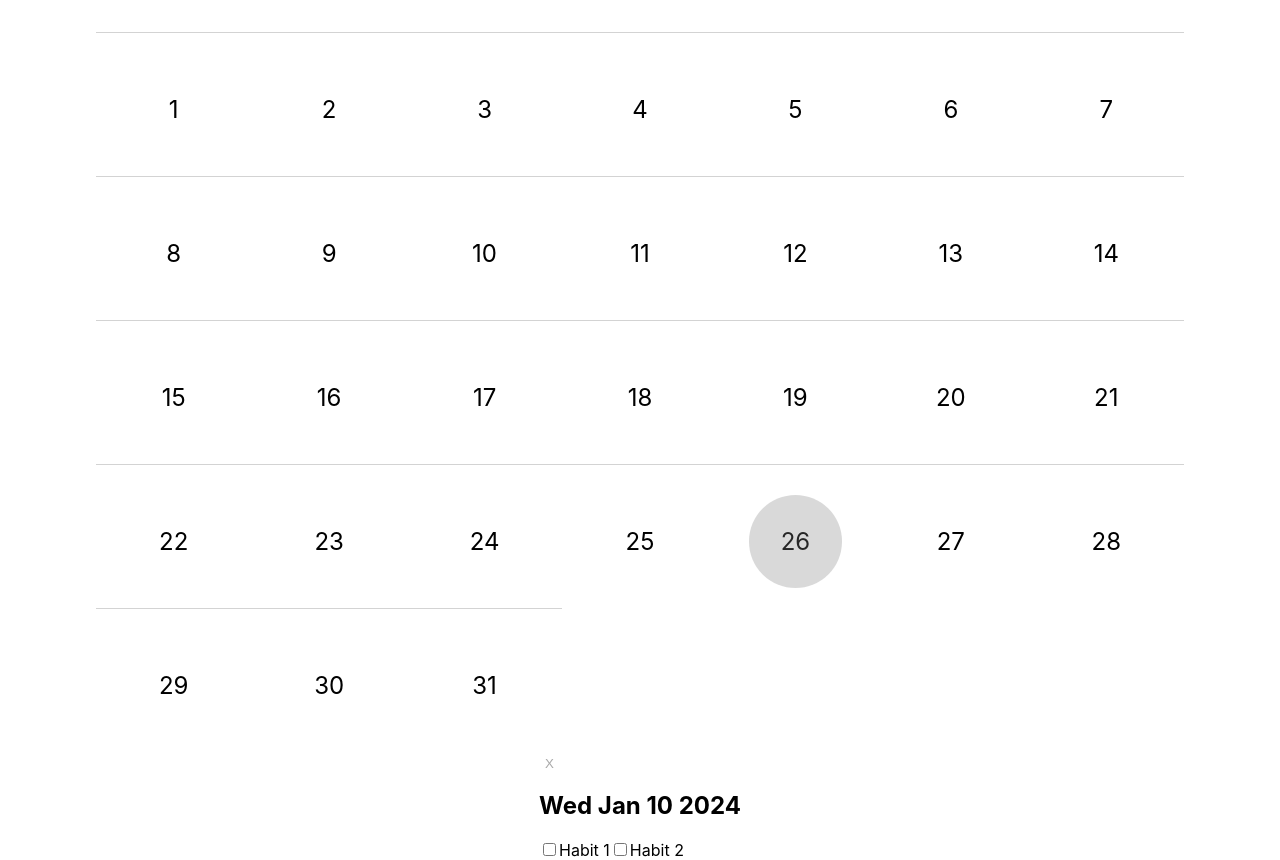
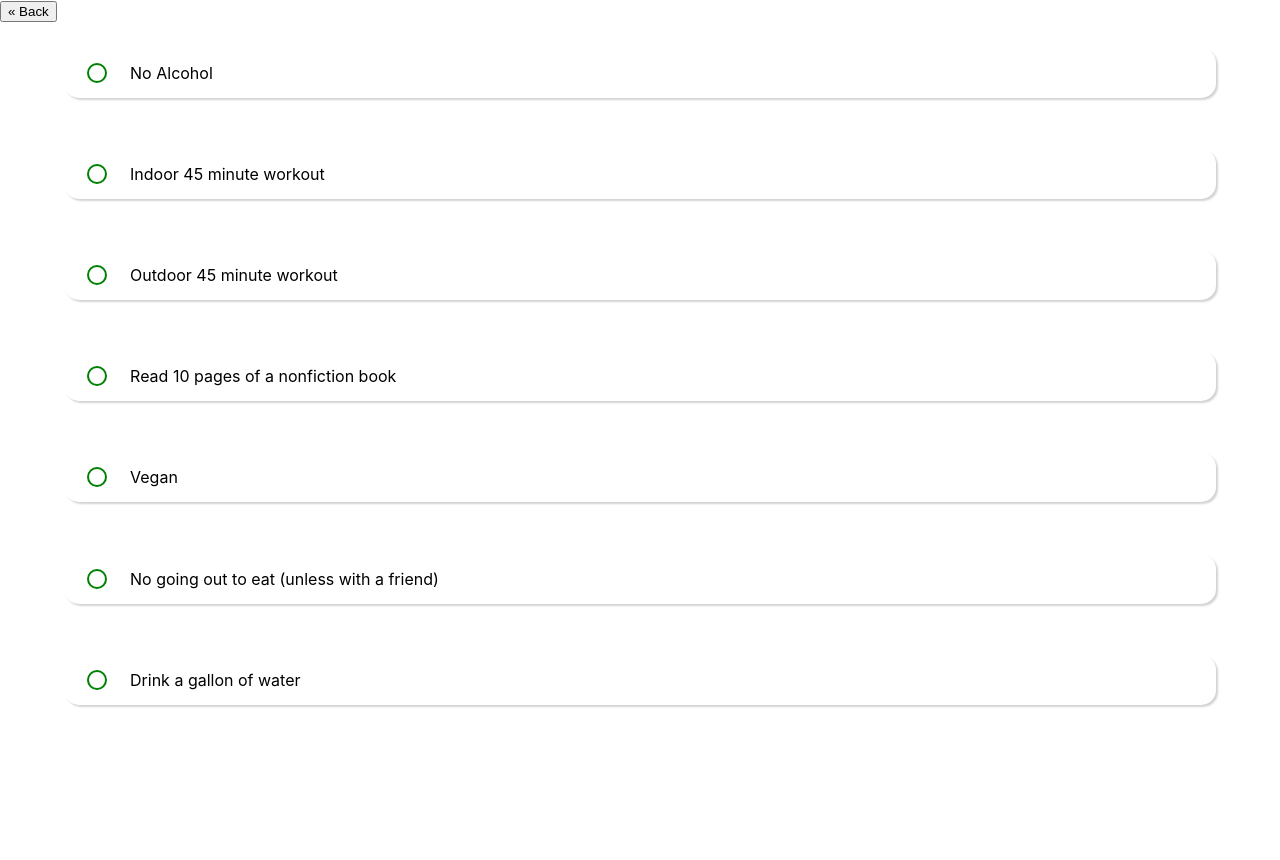
Before and after one commit to ljacob23/habit_tracker, a React (Create React App) app: page / in a window 1280 px wide. Both pictures are taken after a click on the element "10". After the commit the page ends 817 px from the top, so only its background shows below. Built offline with nearby package versions, Linux system fonts and the light colour scheme.

Commit message:
Checkboxes of my habits

```diff
--- a/public/index.html
+++ b/public/index.html
@@ -1,43 +1,11 @@
-<!DOCTYPE html>
-<html lang="en">
+  <!DOCTYPE html>
+  <html lang="en">
   <head>
-    <meta charset="utf-8" />
-    <link rel="icon" href="%PUBLIC_URL%/favicon.ico" />
-    <meta name="viewport" content="width=device-width, initial-scale=1" />
-    <meta name="theme-color" content="#000000" />
-    <meta
-      name="description"
-      content="Web site created using create-react-app"
-    />
-    <link rel="apple-touch-icon" href="%PUBLIC_URL%/logo192.png" />
-    <!--
-      manifest.json provides metadata used when your web app is installed on a
-      user's mobile device or desktop. See https://developers.google.com/web/fundamentals/web-app-manifest/
-    -->
-    <link rel="manifest" href="%PUBLIC_URL%/manifest.json" />
-    <!--
-      Notice the use of %PUBLIC_URL% in the tags above.
-      It will be replaced with the URL of the `public` folder during the build.
-      Only files inside the `public` folder can be referenced from the HTML.
-
-      Unlike "/favicon.ico" or "favicon.ico", "%PUBLIC_URL%/favicon.ico" will
-      work correctly both with client-side routing and a non-root public URL.
-      Learn how to configure a non-root public URL by running `npm run build`.
-    -->
-    <title>React App</title>
+    <meta charset="utf-8">
+    <meta name="viewport" content="width=device-width, initial-scale=1">
+    <title>Your App Title</title>
   </head>
   <body>
-    <noscript>You need to enable JavaScript to run this app.</noscript>
     <div id="root"></div>
-    <!--
-      This HTML file is a template.
-      If you open it directly in the browser, you will see an empty page.
-
-      You can add webfonts, meta tags, or analytics to this file.
-      The build step will place the bundled scripts into the <body> tag.
-
-      To begin the development, run `npm start` or `yarn start`.
-      To create a production bundle, use `npm run build` or `yarn build`.
-    -->
   </body>
-</html>
+  </html>
--- a/src/App.css
+++ b/src/App.css
@@ -42,7 +42,7 @@
   justify-content: center;
 }
 
-button{
+.arrows{
   background-color: white;
   border-radius: 5px;
   color: darkgray;
--- a/src/App.js
+++ b/src/App.js
@@ -58,14 +58,14 @@ function App() {
       </head>
         <div className="app">
           <div className="header">
-                    <button onClick={prevMonth}>&lt;</button>
+                    <button className = "arrows" onClick={prevMonth}>&lt;</button>
                     <h1>
                         {new Date(currentDate).toLocaleString('default', {
                             month: 'long',
                             year: 'numeric',
                         })}
                     </h1>
-                    <button onClick={nextMonth}>&gt;</button>
+                    <button className = "arrows" onClick={nextMonth}>&gt;</button>
                 </div>
             <div className="calendar">
                 <div className="days">
--- /dev/null
+++ b/src/Modal.css
@@ -0,0 +1,40 @@
+.modal-overlay{
+    width: 100%;
+    height: 100%;
+    background-color: white;
+    position: fixed;
+    display: flex;
+}
+.modal{
+    width: 100%;
+    height: 100%;
+}
+.habits{
+    display: flex;
+    flex-direction: column;
+    align-items: center;
+}
+.task {
+    width: 90%;
+    height: 50px;
+    background-color: white;
+    margin: 2%;
+    border-radius: 15px;
+    box-shadow: 2px 2px 2px lightgray;
+    display: flex;
+    align-items: center;
+}
+.checkbox{
+    -webkit-appearance: none;
+    width: 20px;
+    height: 20px;
+    border: 2px solid green;
+    border-radius: 50%;
+    outline: none;
+    margin: 2%;
+}
+
+.checkbox:checked {
+    background-color: green;
+    border-color: green;
+}
--- a/src/Modal.js
+++ b/src/Modal.js
@@ -1,6 +1,10 @@
 import React, {useState} from 'react';
+import './Modal.css';
 
 const Modal = ({ isOpen, onClose, date, habitData, setHabitData }) => {
+    const weekdays = ['Sun', 'Mon', 'Tue', 'Wed', 'Thu', 'Fri', 'Sat'];
+    // const [modalOpen, setModalOpen] = useState(false);
+    // const [selectedDate, setSelectedDate] = useState(null);
     const checkBox = (habit) => {
         setHabitData((prevData) => {
             const dateISO = date.toISOString();
@@ -26,31 +30,107 @@ const Modal = ({ isOpen, onClose, date, habitData, setHabitData }) => {
     //this will default to an empty object if dateISO is undefined
     const dateHabitData = habitData[dateISO] || {};
 
+
+    // const getCurrentWeek = () => {
+    //     const currentDay = date.getDate();
+    //     const startOfWeek = new Date(date);
+    //     //sets to sunday
+    //     startOfWeek.setDate(currentDay - date.getDay());
+    //     const week = Array.from({length: 7 }, (_, index) => new Date(startOfWeek.getFullYear(), startOfWeek.getMonth(), startOfWeek.getDate() + index));
+
+    //     return week;
+    // };
+
+    // const handleDayClick = (clickedDate) => {
+    //     setSelectedDate(clickedDate);
+    //     setModalOpen(true);
+    // };
+
     const closeModal = ()  => {
         onClose();
     };
 
+
+    // const week = getCurrentWeek();
+
     return (
         <div className="modal-overlay">
           <div className="modal">
-            <button onClick={closeModal}>X</button>
-            <h2>{date.toDateString()}</h2>
-            <label>
+            <button onClick={closeModal}>&laquo; Back</button>
+            {/* <div className = "week-header">
+                {week.map((day, index) => (
+                    <div
+                    key={index}
+                    className = "day"
+                    onClick={() => handleDayClick(day)}>
+                    </div>
+                ))}
+            </div> */}
+            <div className = "habits">
+            <label className = "task">
               <input
+                className = "checkbox"
                 type="checkbox"
                 checked={dateHabitData.habit1 || false}
                 onChange={() => checkBox('habit1')}
               />
-              Habit 1
+              No Alcohol
             </label>
-            <label>
+            <label className = "task">
               <input
+                className = "checkbox"
                 type="checkbox"
                 checked={dateHabitData.habit2 || false}
                 onChange={() => checkBox('habit2')}
               />
-              Habit 2
+              Indoor 45 minute workout
             </label>
+            <label className = "task">
+              <input
+                className = "checkbox"
+                type="checkbox"
+                checked={dateHabitData.habit3 || false}
+                onChange={() => checkBox('habit3')}
+              />
+              Outdoor 45 minute workout
+            </label>
+            <label className = "task">
+              <input
+                className = "checkbox"
+                type="checkbox"
+                checked={dateHabitData.habit4 || false}
+                onChange={() => checkBox('habit4')}
+              />
+              Read 10 pages of a nonfiction book
+            </label>
+            <label className = "task">
+              <input
+                className = "checkbox"
+                type="checkbox"
+                checked={dateHabitData.habit5 || false}
+                onChange={() => checkBox('habit5')}
+              />
+              Vegan
+            </label>
+            <label className = "task">
+              <input
+                className = "checkbox"
+                type="checkbox"
+                checked={dateHabitData.habit6 || false}
+                onChange={() => checkBox('habit6')}
+              />
+              No going out to eat (unless with a friend)
+            </label>
+            <label className = "task">
+              <input
+                className = "checkbox"
+                type="checkbox"
+                checked={dateHabitData.habit7 || false}
+                onChange={() => checkBox('habit7')}
+              />
+             Drink a gallon of water
+            </label>
+            </div>
             {/* Add more habits as needed */}
           </div>
         </div>
```
